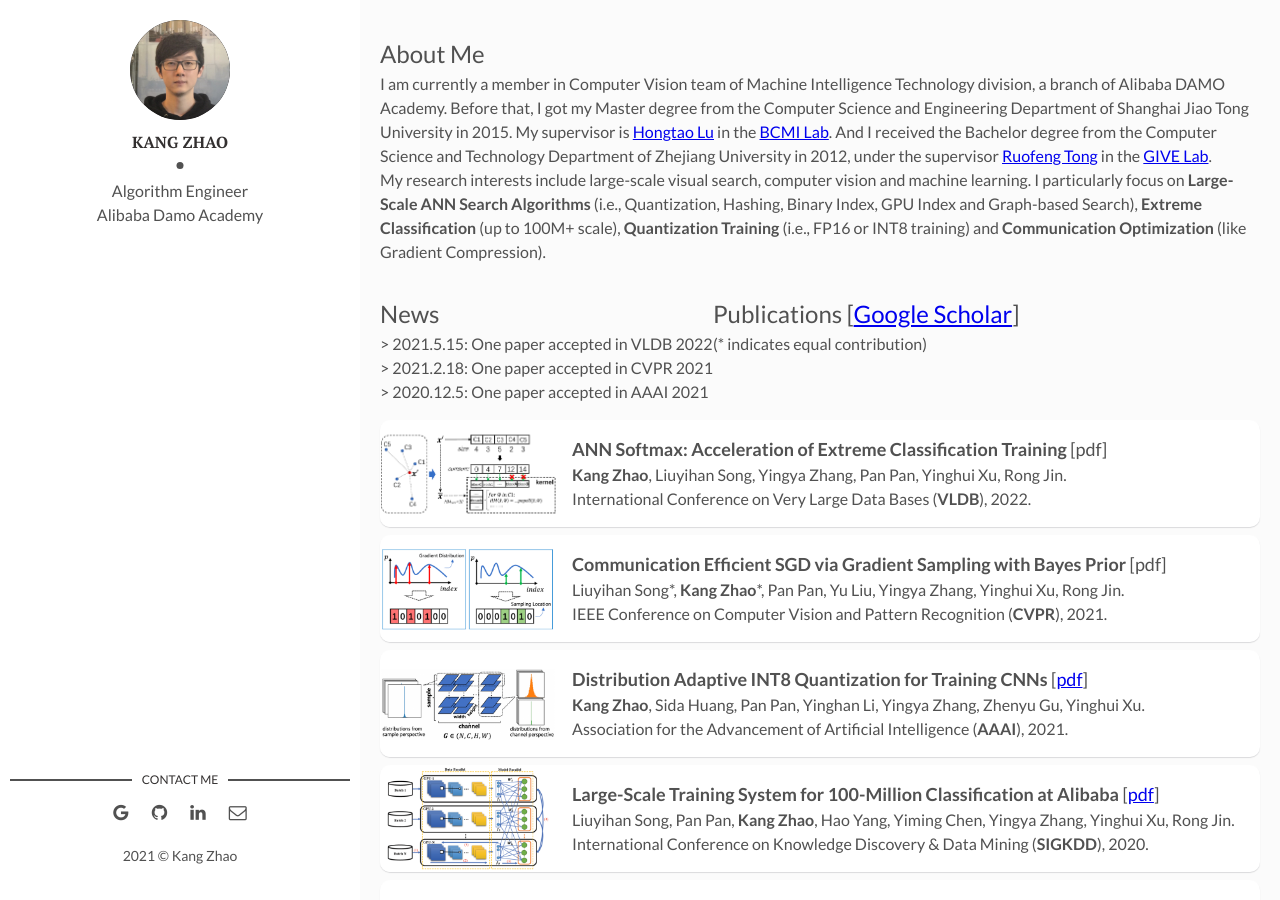
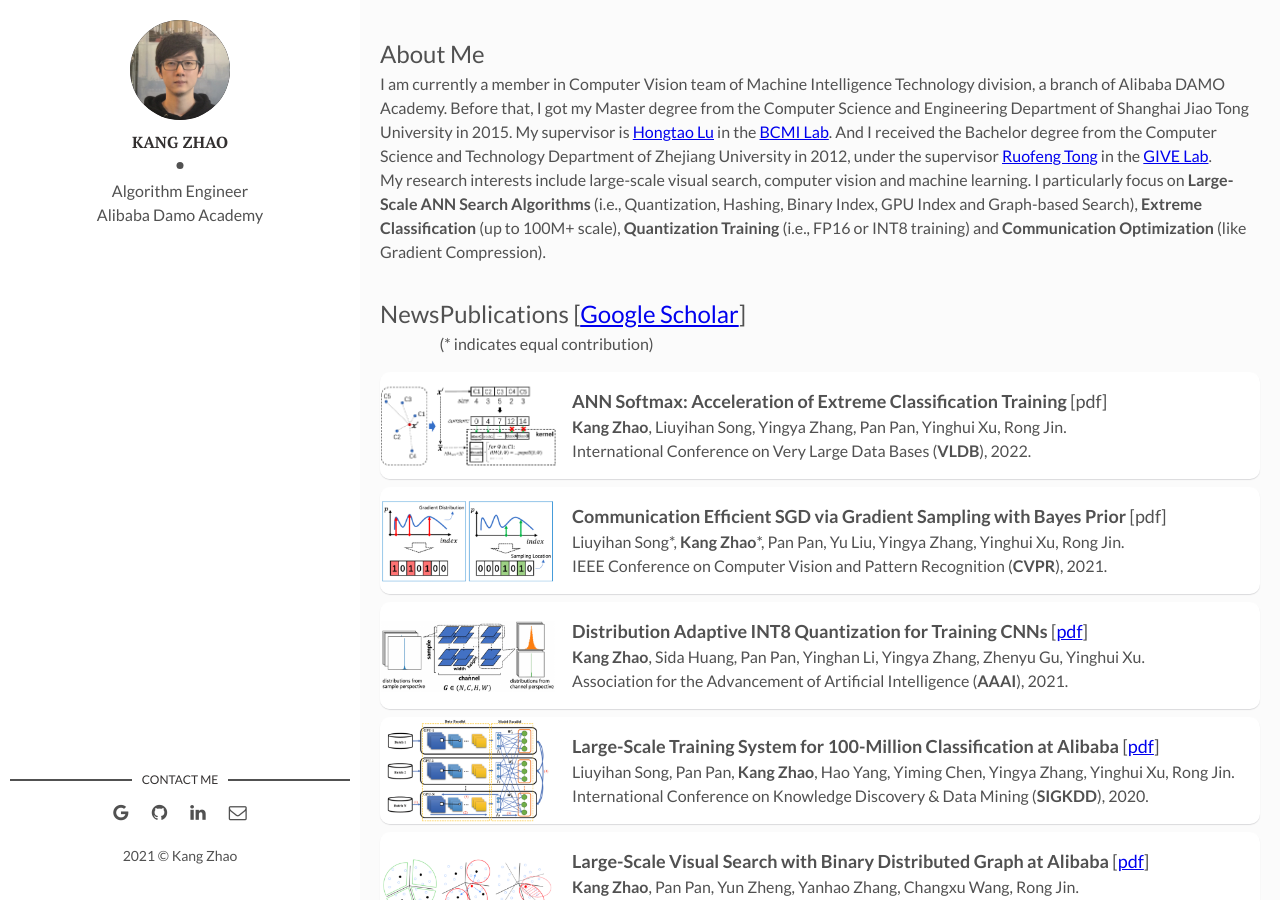
Before and after one commit to kangzhao2/kangzhao2.github.io, a Jekyll site: the page built from index.html, in a window 1280 px wide and 900 px high. Built offline with Jekyll 4.4.1, drawn with Linux system fonts in a browser that asks for light colours; the list of posts is cut into pages by our own code.

Commit message:
Update index.html

```diff
--- a/index.html
+++ b/index.html
@@ -7,9 +7,9 @@ layout: main
   My research interests include large-scale visual search, computer vision and machine learning. I particularly focus on <b>Large-Scale ANN Search Algorithms</b> (i.e., Quantization, Hashing, Binary Index, GPU Index and Graph-based Search), <b>Extreme Classification</b> (up to 100M+ scale), <b>Quantization Training</b> (i.e., FP16 or INT8 training) and <b>Communication Optimization</b> (like Gradient Compression).
 </p>
 <p><font size="5">News</font><br>
-  > 2021.5.15: One paper accepted in VLDB 2022<br>
+<!--   > 2021.5.15: One paper accepted in VLDB 2022<br>
   > 2021.2.18: One paper accepted in CVPR 2021<br>
-  > 2020.12.5: One paper accepted in AAAI 2021<br>
+  > 2020.12.5: One paper accepted in AAAI 2021<br> -->
 </p>
 <p><font size="5">Publications [<a href="https://scholar.google.com/citations?user=02H8RBIAAAAJ&hl=zh-CN">Google Scholar</a>]</font><br>(* indicates equal contribution)
 </p>
```
